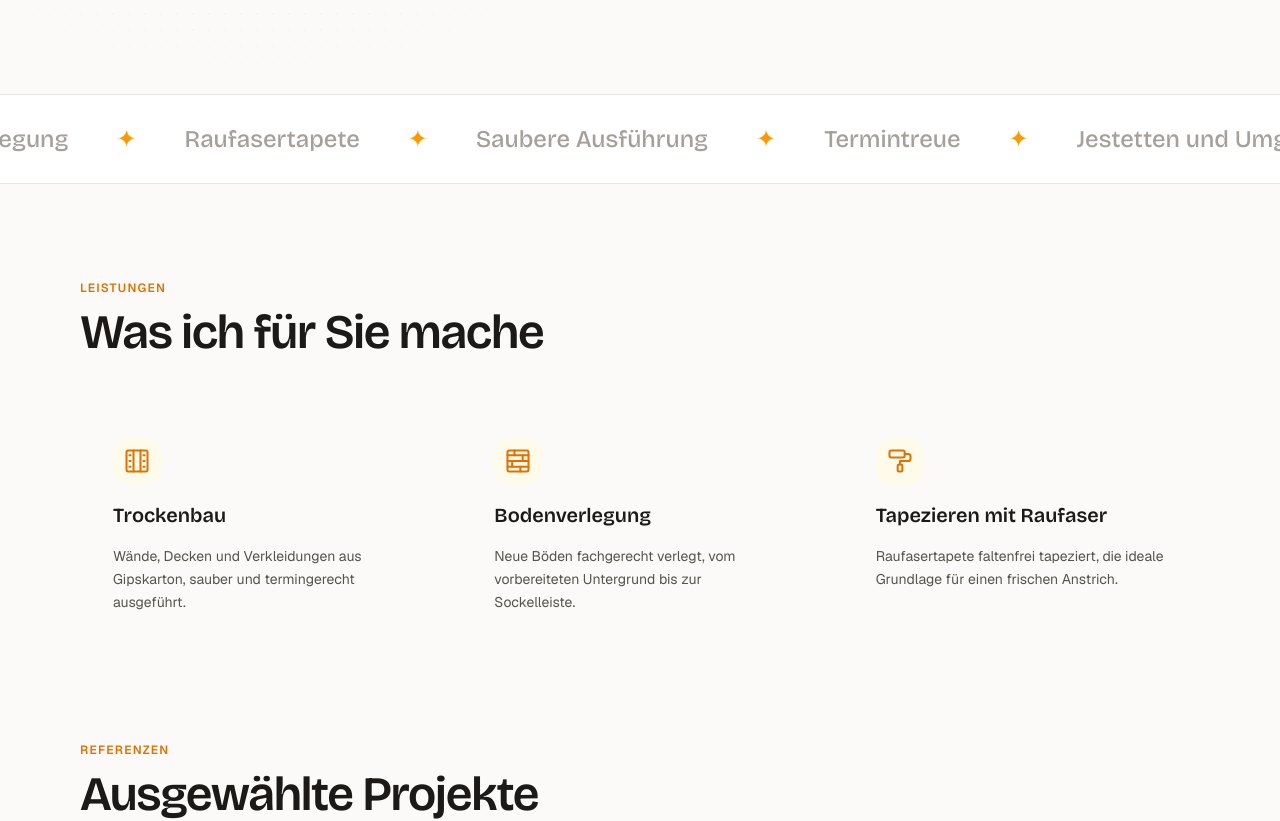
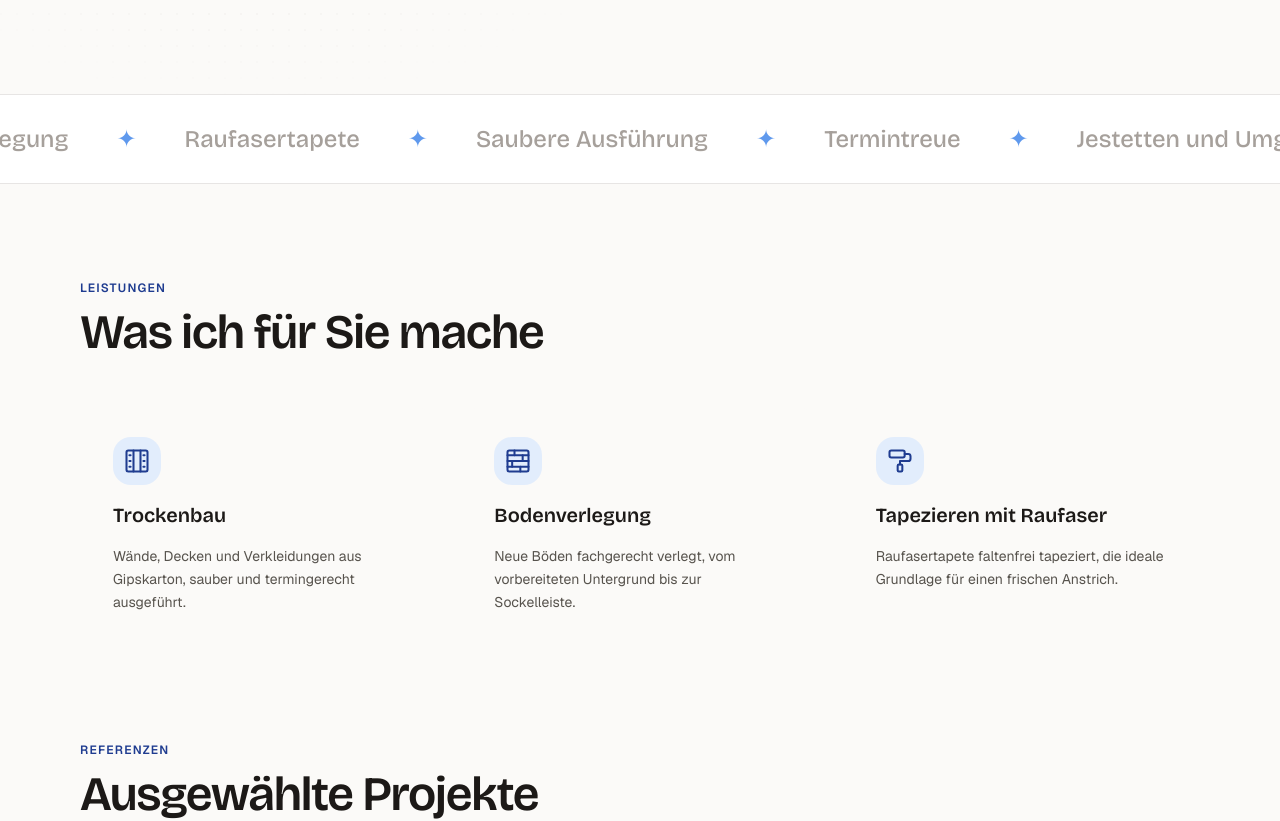
Before and after one commit to cagataykapuagasi/arsimwebsite, a Next.js app: page / in a window 1280 px wide. Shown: the part 800-1621 px from the top of the page. Built offline with nearby package versions, Linux system fonts and the light colour scheme.

Commit message:
style: use logo navy as brand color

```diff
--- a/src/app/globals.css
+++ b/src/app/globals.css
@@ -114,11 +114,11 @@
 
 :root {
   --background: oklch(0.985 0.003 75);
-  --brand: oklch(0.666 0.179 58.318);
-  --brand-bright: oklch(0.769 0.188 70.08);
-  --brand-soft: oklch(0.924 0.12 95.746);
-  --brand-strong: oklch(0.555 0.163 48.998);
-  --brand-muted: oklch(0.869 0.005 56.366);
+  --brand: oklch(0.389 0.143 265.6);
+  --brand-bright: oklch(0.68 0.14 258);
+  --brand-soft: oklch(0.9 0.05 258);
+  --brand-strong: oklch(0.32 0.12 265.6);
+  --brand-muted: oklch(0.87 0.01 260);
   --foreground: oklch(0.216 0.006 56);
   --card: oklch(1 0 0);
   --card-foreground: oklch(0.145 0 0);
--- a/src/components/sections/process.tsx
+++ b/src/components/sections/process.tsx
@@ -7,7 +7,7 @@ export function Process() {
   return (
     <section id="ablauf" className="bg-stone-900 text-stone-100">
       <Container className="flex flex-col gap-10 py-16 md:gap-14 md:py-24">
-        <SectionHead eyebrow="Ablauf" title="In drei Schritten zum Ergebnis" />
+        <SectionHead onDark eyebrow="Ablauf" title="In drei Schritten zum Ergebnis" />
         <ProcessSteps steps={steps} />
       </Container>
     </section>
--- a/src/components/sections/section-head.tsx
+++ b/src/components/sections/section-head.tsx
@@ -1,14 +1,16 @@
 import { BlurFade } from "@/components/ui/blur-fade";
+import { cn } from "@/lib/utils";
 
 interface Props {
   eyebrow: string;
   title: string;
+  onDark?: boolean;
 }
 
-export function SectionHead({ eyebrow, title }: Props) {
+export function SectionHead({ eyebrow, title, onDark }: Props) {
   return (
     <BlurFade inView className="flex flex-col gap-3">
-      <span className="text-brand text-xs font-semibold tracking-widest uppercase">{eyebrow}</span>
+      <span className={cn("text-xs font-semibold tracking-widest uppercase", onDark ? "text-brand-bright" : "text-brand")}>{eyebrow}</span>
       <h2 className="font-heading text-3xl font-semibold tracking-tight text-balance sm:text-5xl">{title}</h2>
     </BlurFade>
   );
--- a/src/components/sections/services.tsx
+++ b/src/components/sections/services.tsx
@@ -17,7 +17,7 @@ function ServiceCard({ title, text, icon }: Service) {
       gradientTo="var(--brand-soft)"
     >
       <div className="relative z-40 flex h-full flex-col gap-4 p-6 lg:p-8">
-        <span className="flex h-12 w-12 items-center justify-center rounded-2xl bg-amber-50">
+        <span className="flex h-12 w-12 items-center justify-center rounded-2xl bg-brand-soft/50">
           <Icon className="text-brand h-7 w-7" />
         </span>
         <h3 className="font-heading text-xl font-semibold">{title}</h3>
```
